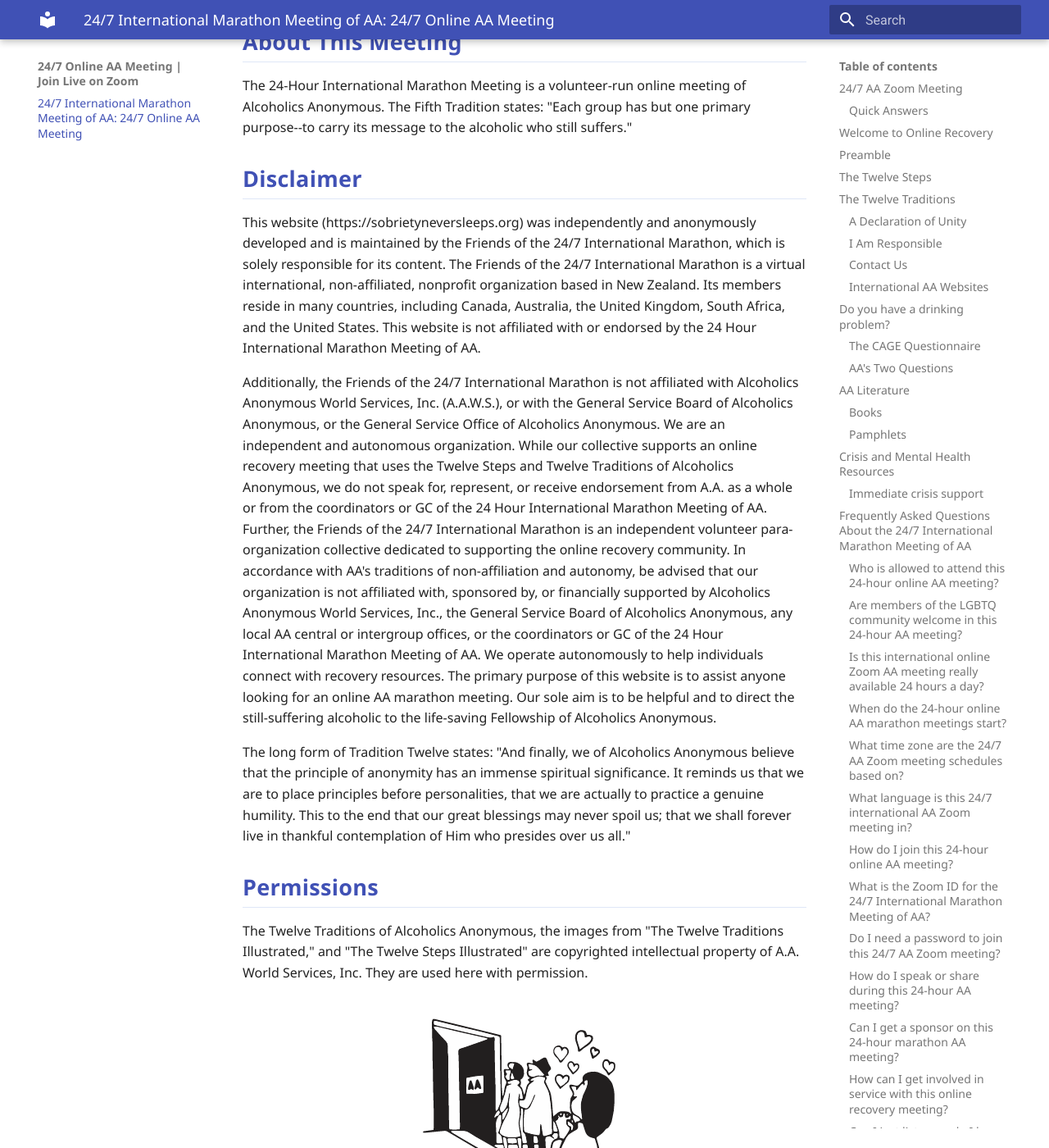
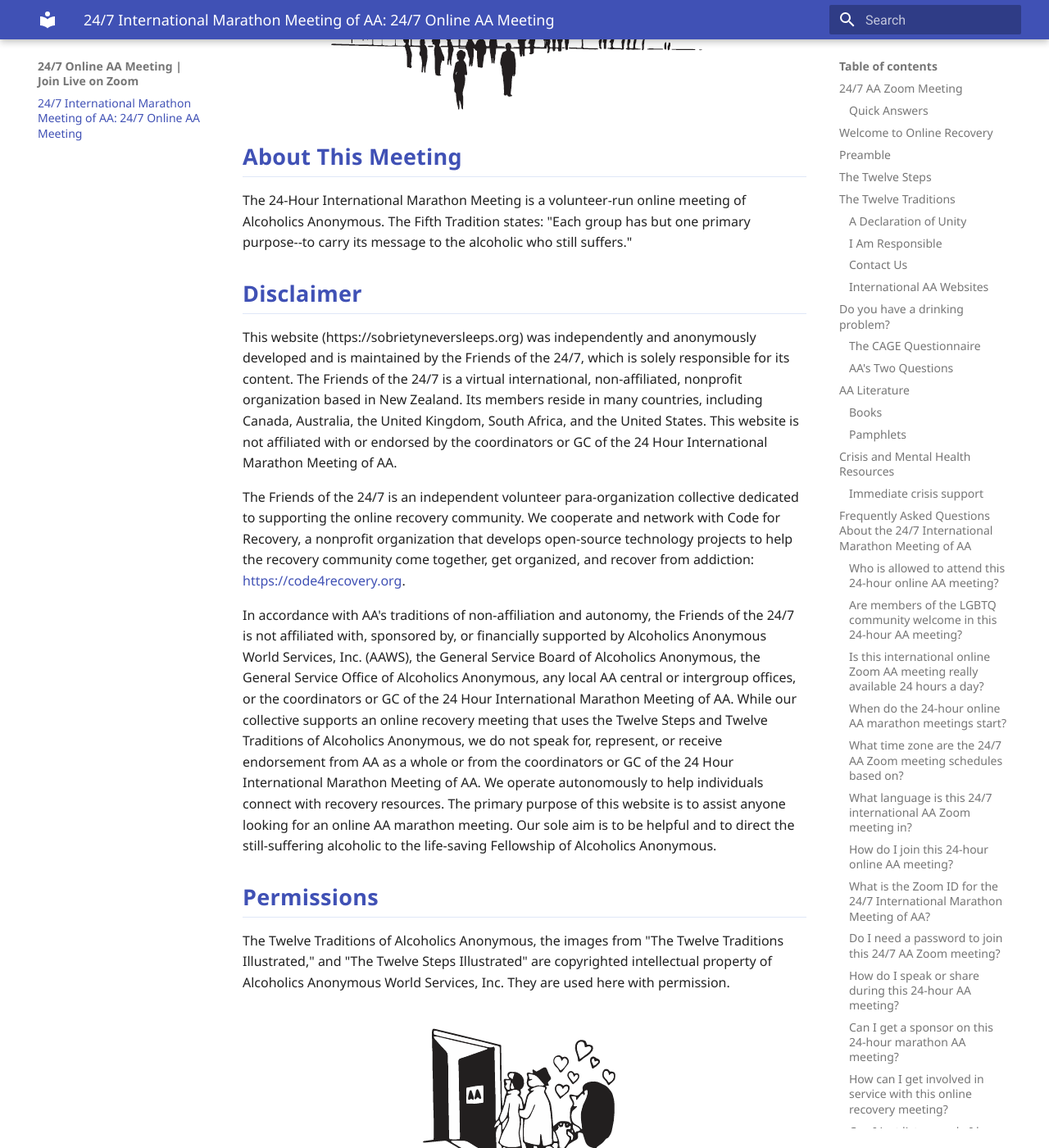
Before and after one commit to meetings03/24hourmeeting, an MkDocs documentation site: the page built from docs/index.md, in a window 1280 px wide and 1400 px high, scrolled down 26533 px. Shown: the whole window at 82% size. Built offline with MkDocs 1.6.1 and Material for MkDocs 9.7.7, drawn with Linux system fonts in a browser that asks for light colours; comment, search, counter and statistics services are not loaded; some of the changed text lies outside the part shown.

Commit message:
Fix home page proofreading and formatting

```diff
--- a/docs/index.md
+++ b/docs/index.md
@@ -32,6 +32,7 @@
 - **Who can attend?** This is an open Alcoholics Anonymous meeting, and anyone with a desire to stop drinking is welcome.
 - **How do I join?** Use Zoom Meeting ID **292 371 2604** or click the Join Online AA Meeting button above.
 - **Is a password required?** No. You can join without a password.
+- **Who operates this website?** The Friends of the 24/7 developed and maintain this website. We cooperate and network with Code for Recovery, a nonprofit organization that develops open-source technology projects to help the recovery community come together, get organized, and recover from addiction: [https://code4recovery.org](https://code4recovery.org).
 
 <div class="hero-card">
   <div class="logo-area" aria-label="Logo placeholder">
@@ -47,7 +48,7 @@
 
 ## Welcome to Online Recovery
 
-Welcome to the 24/7 International Marathon Meeting of AA, *where sobriety never sleeps.* We are an open meeting of Alcoholics Anonymous, and everyone is welcome to listen. In keeping with AA's singleness of purpose and our Third Tradition, which states that the only requirement for AA membership is a desire to stop drinking, we ask that everyone who shares in our meeting confine their discussion to their problems with alcohol. You can join our online recovery meeting by clicking the "Join Online AA Meeting" button above, or by joining the meeting through Zoom. The Zoom access code is **292 371 2604**. No password is required. Join our online recovery meeting and raise your virtual hand. We want to get to know you, and experience has taught us that we can help best if you let us get to know you. We call on hands in the order they are raised, and everyone gets five minutes to share with a gentle reminder when there is one minute remaining.
+Welcome to the 24/7 International Marathon Meeting of AA, *where sobriety never sleeps.* We are an open meeting of Alcoholics Anonymous, and everyone is welcome to listen. In keeping with AA's singleness of purpose and our Third Tradition, which states that the only requirement for AA membership is a desire to stop drinking, we ask that everyone who shares in our meeting confine their discussion to their problems with alcohol. You can join our online recovery meeting by clicking the "Join Online AA Meeting" button above or by joining the meeting through Zoom. The Zoom access code is **292 371 2604**. No password is required. Join our online recovery meeting and raise your virtual hand. We want to get to know you, and experience has taught us that we can help best if you let us know you. We call on hands in the order they are raised, and everyone gets five minutes to share, with a gentle reminder when there is one minute remaining.
 
 The 24/7 International Marathon Meeting of Alcoholics Anonymous is dedicated to carrying AA's life-saving message of hope and recovery globally to the alcoholic who still suffers. Individuals seeking support for drug problems and substance use disorders may benefit from professional treatment programs, government resources, rehabilitation services, family support organizations, and other recovery programs and fellowships. Alcoholics Anonymous is not affiliated with any outside agency or enterprise.
 
@@ -125,7 +126,7 @@
 
 <div class="contact-card">
   <ul>
-    <li>Zoom: <strong>292 371 2604</strong> (no password needed) The meeting runs continuously 24 hours a day. Join the meeting and raise your virtual hand. We can help best if you talk to us.</li>
+    <li>Zoom: <strong>292 371 2604</strong> (no password needed). The meeting runs continuously 24 hours a day. Join the meeting and raise your virtual hand. We can help best if you speak with us.</li>
     <li>Email: the24hourmeeting@gmail.com</li>
     <li>Website: https://sobrietyneversleeps.org</li>
   </ul>
@@ -166,18 +167,14 @@
 
 The CAGE questionnaire is a short, widely used screening tool designed to help individuals identify possible problems with alcohol use. Originally introduced by Dr. John A. Ewing, it is commonly used in clinical settings and is recognized by institutions such as Johns Hopkins University Hospital.
 
-Please answer each question honestly with a Yes or No.
+Please answer each question honestly with a yes or no.
 
 - C — Cut down: Have you ever felt you should cut down on your drinking?
 - A — Annoyed: Have people annoyed you by criticizing your drinking?
 - G — Guilty: Have you ever felt bad or guilty about your drinking?
-- E — Eye-opener: Have you ever had a drink first thing in the morning to steady your nerves or to relieve a hangover?
-
-
+- E — Eye-opener: Have you ever had a drink first thing in the morning to steady your nerves or relieve a hangover?
 
 Source: [Johns Hopkins University Hospital](https://www.hopkinsmedicine.org)
-
-
 
 <div class="tradition-image-row" style="margin: 1.5rem 0; display: flex; flex-wrap: wrap; gap: 1rem; align-items: center; justify-content: center;">
   <img src="images/Step_One.PNG.png" alt="Step One image" style="max-width: 100%; height: auto;" />
@@ -503,14 +500,14 @@
 
 ## Disclaimer
 
-This website (https://sobrietyneversleeps.org) was independently and anonymously developed and is maintained by the Friends of the 24/7 International Marathon, which is solely responsible for its content. The Friends of the 24/7 International Marathon is a virtual international, non-affiliated, nonprofit organization based in New Zealand. Its members reside in many countries, including Canada, Australia, the United Kingdom, South Africa, and the United States. This website is not affiliated with or endorsed by the 24 Hour International Marathon Meeting of AA.
+This website (https://sobrietyneversleeps.org) was independently and anonymously developed and is maintained by the Friends of the 24/7, which is solely responsible for its content. The Friends of the 24/7 is a virtual international, non-affiliated, nonprofit organization based in New Zealand. Its members reside in many countries, including Canada, Australia, the United Kingdom, South Africa, and the United States. This website is not affiliated with or endorsed by the coordinators or GC of the 24 Hour International Marathon Meeting of AA.
 
-Additionally, the Friends of the 24/7 International Marathon is not affiliated with Alcoholics Anonymous World Services, Inc. (A.A.W.S.), or with the General Service Board of Alcoholics Anonymous, or the General Service Office of Alcoholics Anonymous. We are an independent  and autonomous organization. While our collective supports an online recovery meeting that uses the Twelve Steps and Twelve Traditions of Alcoholics Anonymous, we do not speak for, represent, or receive endorsement from A.A. as a whole or from the coordinators or GC of the 24 Hour International Marathon Meeting of AA. Further, the Friends of the 24/7 International Marathon is an independent volunteer para-organization collective dedicated to supporting the online recovery community. In accordance with AA's traditions of non-affiliation and autonomy, be advised that our organization is not affiliated with, sponsored by, or financially supported by Alcoholics Anonymous World Services, Inc., the General Service Board of Alcoholics Anonymous, any local AA central or intergroup offices, or the coordinators or GC of the 24 Hour International Marathon Meeting of AA. We operate autonomously to help individuals connect with recovery resources. The primary purpose of this website is to assist anyone looking for an online AA marathon meeting. Our sole aim is to be helpful and to direct the still-suffering alcoholic to the life-saving Fellowship of Alcoholics Anonymous.
+The Friends of the 24/7 is an independent volunteer para-organization collective dedicated to supporting the online recovery community. We cooperate and network with Code for Recovery, a nonprofit organization that develops open-source technology projects to help the recovery community come together, get organized, and recover from addiction: [https://code4recovery.org](https://code4recovery.org).
 
-The long form of Tradition Twelve states: "And finally, we of Alcoholics Anonymous believe that the principle of anonymity has an immense spiritual significance. It reminds us that we are to place principles before personalities, that we are actually to practice a genuine humility. This to the end that our great blessings may never spoil us; that we shall forever live in thankful contemplation of Him who presides over us all."
+In accordance with AA's traditions of non-affiliation and autonomy, the Friends of the 24/7 is not affiliated with, sponsored by, or financially supported by Alcoholics Anonymous World Services, Inc. (AAWS), the General Service Board of Alcoholics Anonymous, the General Service Office of Alcoholics Anonymous, any local AA central or intergroup offices, or the coordinators or GC of the 24 Hour International Marathon Meeting of AA. While our collective supports an online recovery meeting that uses the Twelve Steps and Twelve Traditions of Alcoholics Anonymous, we do not speak for, represent, or receive endorsement from AA as a whole or from the coordinators or GC of the 24 Hour International Marathon Meeting of AA. We operate autonomously to help individuals connect with recovery resources. The primary purpose of this website is to assist anyone looking for an online AA marathon meeting. Our sole aim is to be helpful and to direct the still-suffering alcoholic to the life-saving Fellowship of Alcoholics Anonymous.
 
 ## Permissions
-The Twelve Traditions of Alcoholics Anonymous, the images from "The Twelve Traditions Illustrated," and "The Twelve Steps Illustrated" are copyrighted intellectual property of A.A. World Services, Inc. They are used here with permission.
+The Twelve Traditions of Alcoholics Anonymous, the images from "The Twelve Traditions Illustrated," and "The Twelve Steps Illustrated" are copyrighted intellectual property of Alcoholics Anonymous World Services, Inc. They are used here with permission.
 
 <div class="tradition-image-row" style="margin: 1.5rem 0; display: flex; flex-wrap: wrap; gap: 1rem; align-items: center; justify-content: center;">
   <img src="images/AA_Hearts.PNG.png" alt="AA hearts image" style="max-width: 100%; height: auto;" />
```
